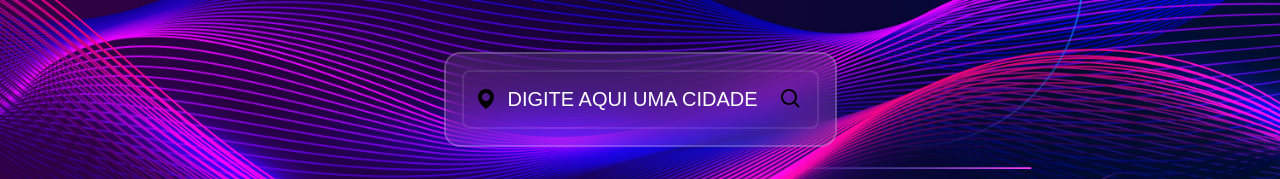
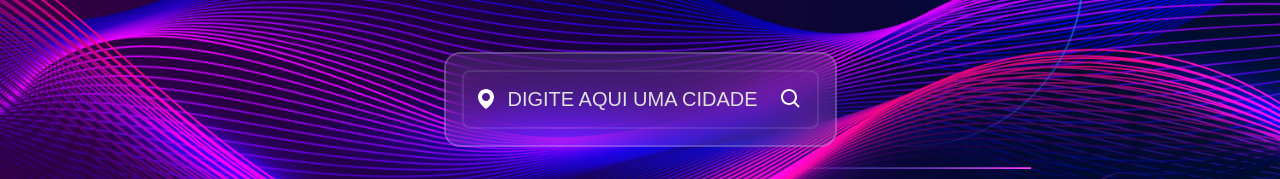
Before and after one commit to Isaac-Yuri/app-clima, a React (Vite) app: page / in a window 1280 px wide. Shown: the part 301-480 px from the top of the page. Built offline with nearby package versions, Linux system fonts and the light colour scheme; what tailwindcss-animated would draw is missing.

Commit message:
:lipstick: feat: cores do campo de pesquisa alterados

```diff
--- a/src/components/CitySearchInput.tsx
+++ b/src/components/CitySearchInput.tsx
@@ -68,7 +68,7 @@ const CitySearchInput = ({
         placeholder="Digite aqui uma cidade"
         type="text"
         value={city}
-        className="w-full h-full bg-transparent border-2 border-white border-opacity-10 outline-none rounded-lg md:text-xl text-sm text-white font-medium uppercase p-4 px-11 placeholder-white placeholder-capitalize"
+        className="w-full h-full bg-transparent border-2 border-white border-opacity-10 outline-none rounded-lg md:text-xl text-sm text-white font-medium uppercase p-4 px-11 placeholder-[#e0e0e0] placeholder-capitalize"
       />
       <button
         className="flex justify-center items-center absolute right-0 w-10 h-full bg-transparent border-none outline-none text-2xl px-[15px] md:px-[28px] pl-[5px] cursor-pointer box-border"
--- a/src/components/Weather/index.tsx
+++ b/src/components/Weather/index.tsx
@@ -114,7 +114,7 @@ function Weather() {
                 °C
               </span>
             </p>
-            <div className="flex flex-col md:flex-row gap-2 md:gap-6 capitalize text-xl md:text-2xl font-semibold text-center">
+            <div className="flex flex-col md:flex-row gap-1 capitalize text-xl md:text-2xl font-semibold text-center">
               <p
                 key={`${weatherData.name}-city`}
                 className={`${animation ? "animate-fade-right" : ""}`}
```
Also changed, not shown: public/map.svg, public/search.svg.
